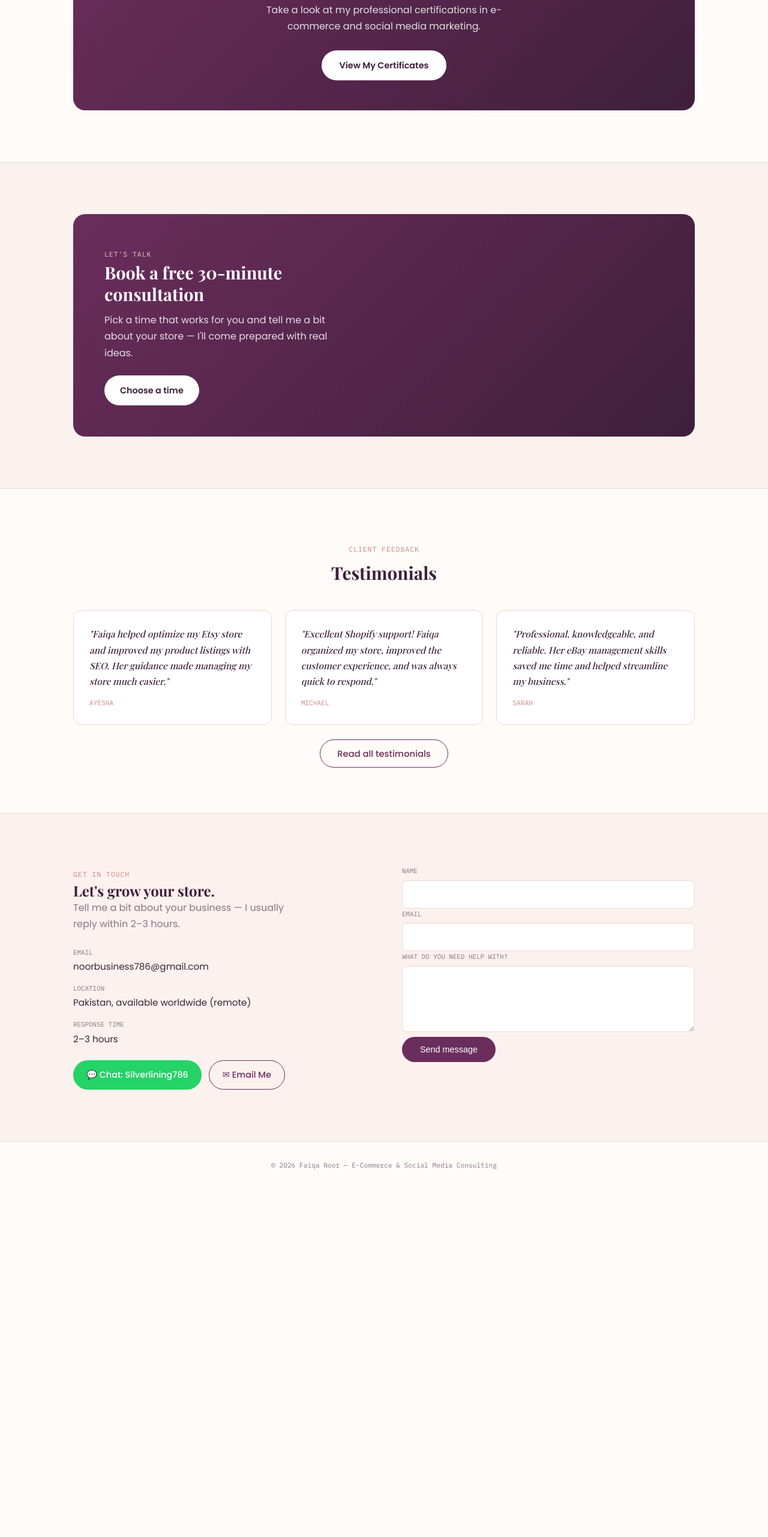
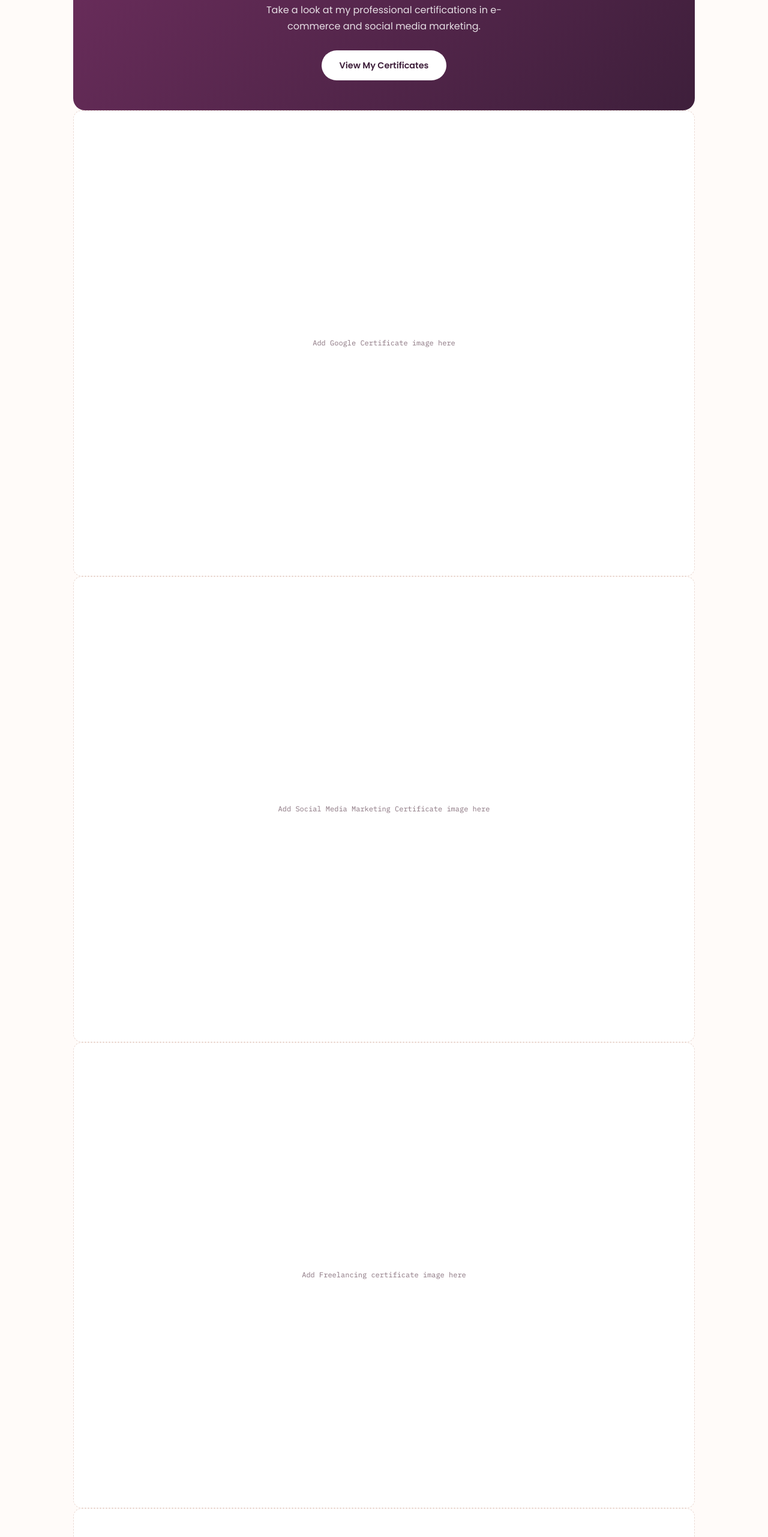
Before and after one commit to Faiqanoor07/Portfolio, a plain HTML site: page index.html in a window 1280 px wide. Shown: the part 2429-4992 px from the top of the page at 60% size. Before the commit the page ends 4412 px from the top, so only its background shows below. Drawn offline with nearby package versions, Linux system fonts and the light colour scheme; a web font is replaced by a local one.

Commit message:
Update index.html

```diff
--- a/index.html
+++ b/index.html
@@ -95,7 +95,10 @@
       <h2>Certificates</h2>
       <p>Take a look at my professional certifications in e-commerce and social media marketing.</p>
       <a href="certificates.html" class="linkout-btn">View My Certificates</a>
-    </div>
+    </div><div class="cert-slot">Add Google Certificate image here</div>
+      <div class="cert-slot">Add Social Media Marketing Certificate image here</div>
+      <div class="cert-slot">Add Freelancing certificate image here</div>
+      <div class="cert-slot">Add another certificate image here</div>
   </div>
 </section>
 
```
